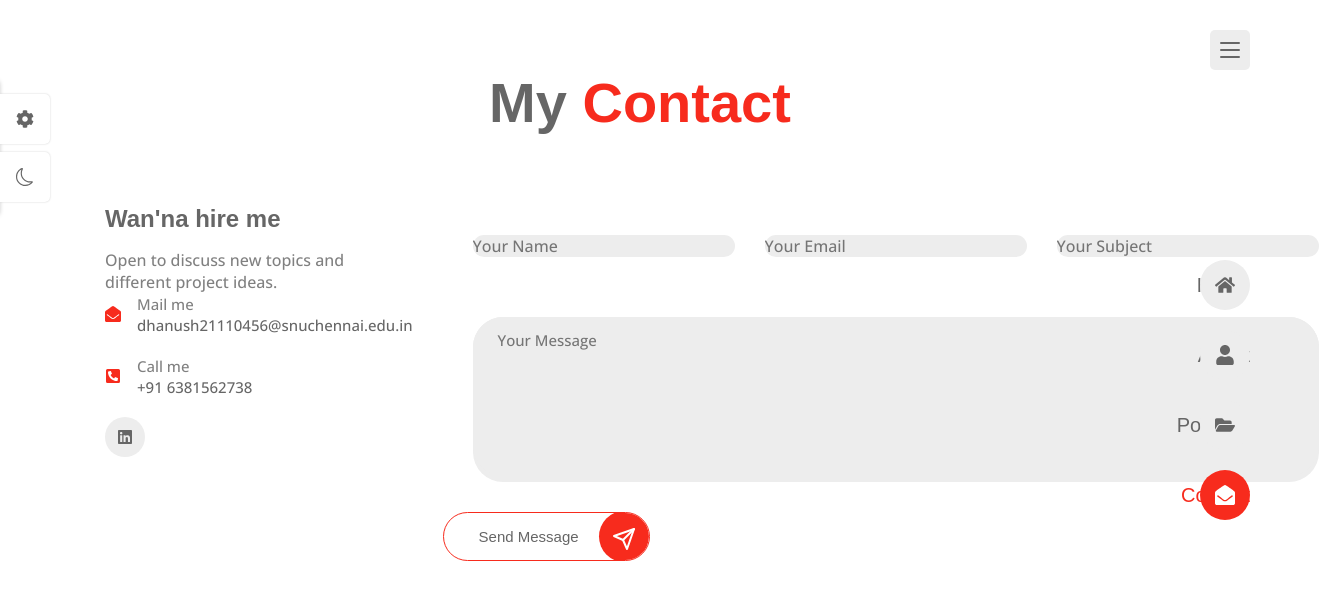
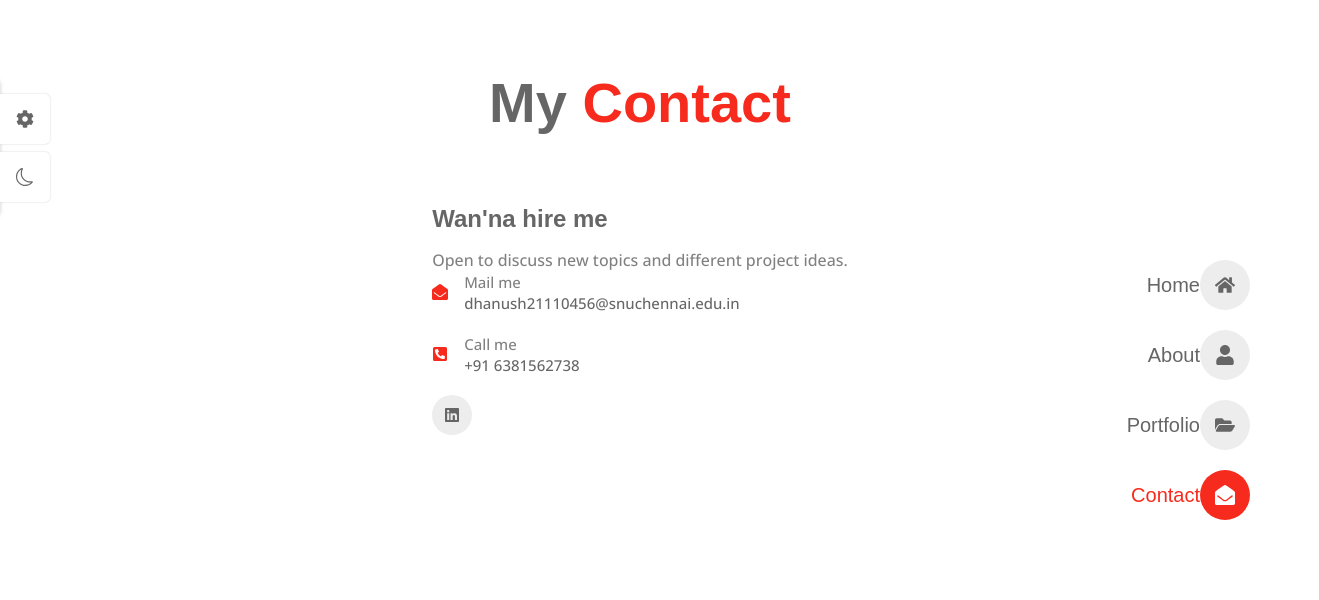
Before and after one commit to Dhanush-varddhan-k/dhanush_web, a React (Vite) app: page /contact in a window 1280 px wide. Shown: the top 600 px of the page, 1319 px wide, since content can reach past the window. Built offline with nearby package versions, Linux system fonts and the light colour scheme; a web font is replaced by a local one.

Commit message:
changes temp

```diff
--- a/src/components/navbar.css
+++ b/src/components/navbar.css
@@ -86,6 +86,7 @@
     }
 
     .nav__toggle{
+        display: none;
     }
 
     .nav{
@@ -131,11 +132,11 @@
     .nav__name{
         position: absolute;
         top: 0;
-        right: 0;
+        right: 100%;
         background-color: var(--first-color);
         height: 100%;
         line-height: 50px;
-        padding: 20px 25px;
+        padding-inline: 20px 25px;
         /* 30 px to 20px */
         border-radius: 30px;
         font-size: var(--small-font-size);
--- a/src/pages/contact/Contact.jsx
+++ b/src/pages/contact/Contact.jsx
@@ -52,9 +52,8 @@ const Contact = () => {
             </a>
           </div>
         </div>
-        <form className="contact__form">
+        {/* <form className="contact__form">
           <div className="form__input-group">
-
             <div className="form__input-div">
               <input type="text" placeholder='Your Name' className="from__control" />
             </div>
@@ -62,17 +61,11 @@ const Contact = () => {
               <input type="email" placeholder='Your Email' className="from__control" />
             </div>
             <div className="form__input-div">
-              <input type="text" placeholder='Your Subject' className="from__control" />
+              <input type="text" placeholder='Subject' className="from__control" />
             </div>
-
-
-
-
           </div>
-
           <div className="form__input-div">
               <textarea placeholder='Your Message' className="form__control textarea">
-
               </textarea>
             </div>
              <button className="button">
@@ -81,8 +74,7 @@ const Contact = () => {
                  <FiSend/>
                </span>
             </button>
-
-        </form>
+        </form> */}
       </div>
 
     </section>
--- a/src/pages/contact/contact.css
+++ b/src/pages/contact/contact.css
@@ -1,5 +1,8 @@
 .contact__container{
     grid-template-columns: 4fr 8fr;
+    display: flex;
+    justify-content: center; /* align horizontal */
+    align-items: center;
 }
 .contact__title{
     font-size: var(--h3-font-size);
@@ -65,7 +68,7 @@
 }
 
 .form__input-div{
-    margin: 30px;
+    margin-bottom: 30px;
     background-color: var(--container-color);
     width: 100%;
     border-radius: 30px;
@@ -85,6 +88,7 @@
     font-size: var(--small-font-size);
     transition: all 0.3s ease;
 
+
 }
 
 .form__control:focus{
```
Also changed, not shown: 1 other file (tests, documents, lock files or other folders). Lines whose indentation alone changed are shown as unchanged.
